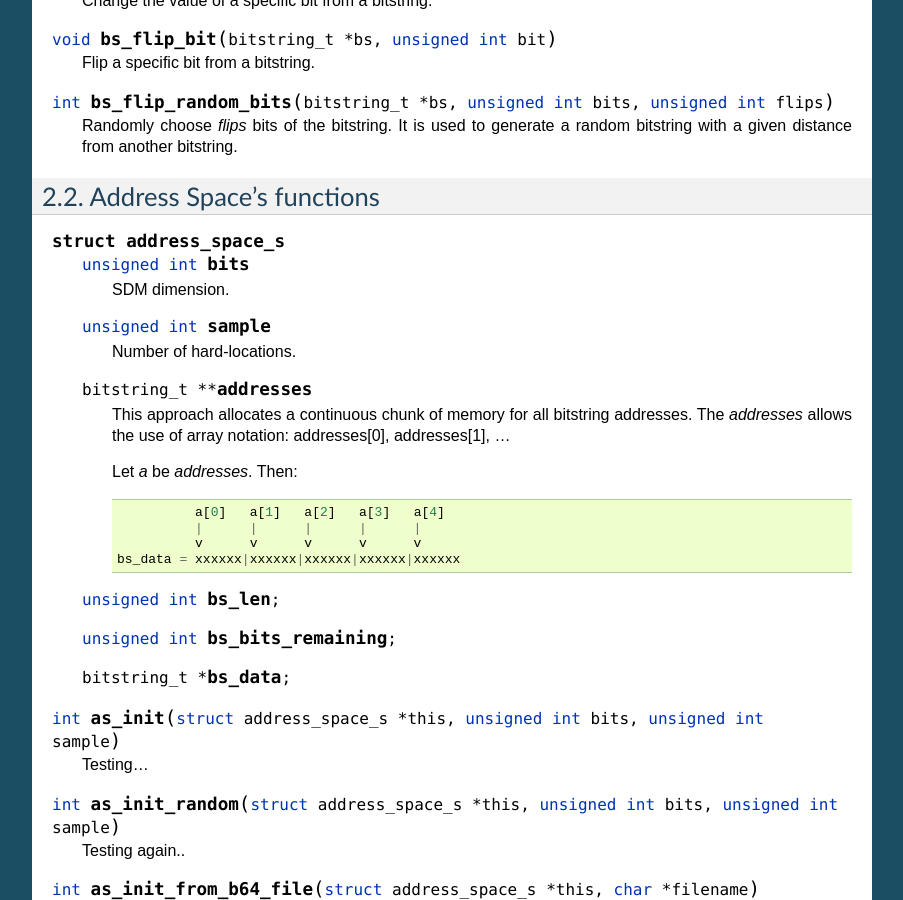
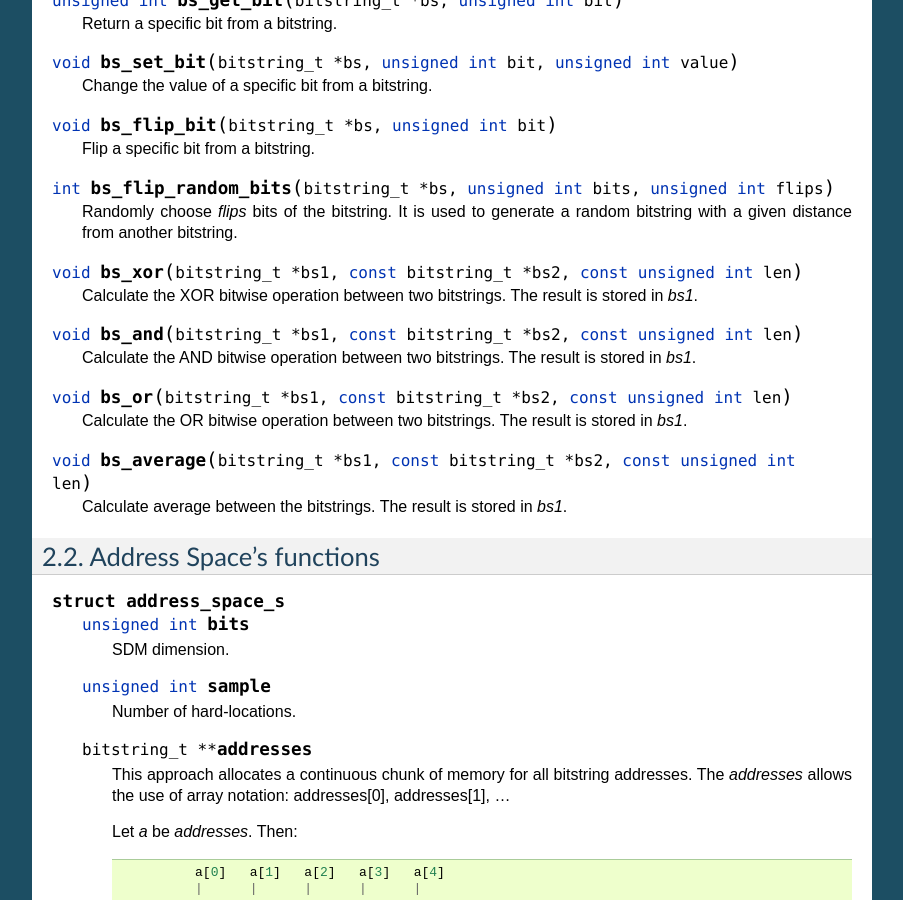
Before and after one commit to msbrogli/sdm-framework, a Sphinx documentation site: the page built from docs/c-api.rst, in a window 1280 px wide and 900 px high, scrolled down 1160 px. Shown: the whole window, without its empty margins (198-1101 px from the left). Built offline with Sphinx 7.4.7, drawn with Linux system fonts in a browser that asks for light colours; formulas are drawn with MathJax 3; pages that are not in the unit, such as notebooks, are missing from menus; some of the changed text lies outside the part shown.

Commit message:
Update C API documentation

```diff
--- a/docs/c-api.rst
+++ b/docs/c-api.rst
@@ -27,6 +27,11 @@
 .. c:function:: void bs_copy(bitstring_t *dst, const bitstring_t *src, unsigned int len)
 
     Copy one bitstring into another.
+
+
+.. c:function:: void bs_init_zeros(bitstring_t *bs, unsigned int len, unsigned int bits_remaining)
+
+    Initialize a bitstring with all bits equal to zero. The bitstring's memory must have already been allocated.
 
 
 .. c:function:: void bs_init_ones(bitstring_t *bs, unsigned int len, unsigned int bits_remaining)
@@ -82,6 +87,26 @@
 .. c:function:: int bs_flip_random_bits(bitstring_t *bs, unsigned int bits, unsigned int flips)
 
     Randomly choose `flips` bits of the bitstring. It is used to generate a random bitstring with a given distance from another bitstring.
+
+
+.. c:function:: void bs_xor(bitstring_t *bs1, const bitstring_t *bs2, const unsigned int len)
+
+    Calculate the XOR bitwise operation between two bitstrings. The result is stored in `bs1`.
+
+
+.. c:function:: void bs_and(bitstring_t *bs1, const bitstring_t *bs2, const unsigned int len)
+
+    Calculate the AND bitwise operation between two bitstrings. The result is stored in `bs1`.
+
+
+.. c:function:: void bs_or(bitstring_t *bs1, const bitstring_t *bs2, const unsigned int len)
+
+    Calculate the OR bitwise operation between two bitstrings. The result is stored in `bs1`.
+
+
+.. c:function:: void bs_average(bitstring_t *bs1, const bitstring_t *bs2, const unsigned int len)
+
+    Calculate average between the bitstrings. The result is stored in `bs1`.
 
 
 Address Space's functions
```
